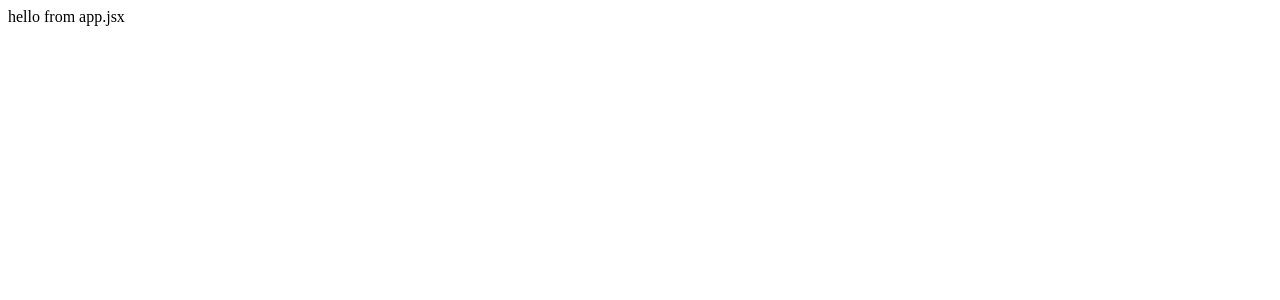
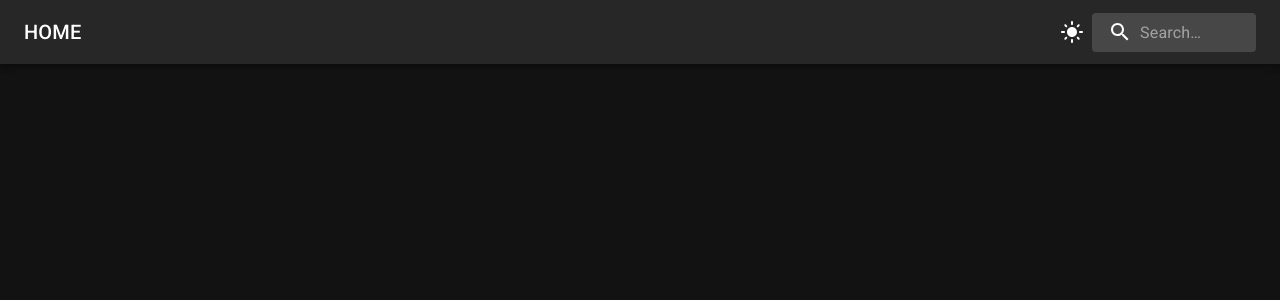
Before and after one commit to noah-delacruz/SceneIt, a React (Vite) app in the folder frontend/: page / in a window 1280 px wide. Shown: the top 300 px of the page. Built offline with nearby package versions, Linux system fonts and the light colour scheme.

Commit message:
Create navbar & dark mode toggle

```diff
--- /dev/null
+++ b/frontend/components/Home.jsx
@@ -0,0 +1,3 @@
+export default function Home(props) {
+    return <></>;
+}
--- /dev/null
+++ b/frontend/components/Navbar.jsx
@@ -0,0 +1,97 @@
+import * as React from "react";
+import { styled, alpha } from "@mui/material/styles";
+import AppBar from "@mui/material/AppBar";
+import Box from "@mui/material/Box";
+import Toolbar from "@mui/material/Toolbar";
+import IconButton from "@mui/material/IconButton";
+import Typography from "@mui/material/Typography";
+import InputBase from "@mui/material/InputBase";
+import MenuIcon from "@mui/icons-material/Menu";
+import SearchIcon from "@mui/icons-material/Search";
+import { Link } from "react-router-dom";
+import LightModeIcon from "@mui/icons-material/LightMode";
+import DarkModeIcon from "@mui/icons-material/DarkMode";
+
+const Search = styled("div")(({ theme }) => ({
+    position: "relative",
+    borderRadius: theme.shape.borderRadius,
+    backgroundColor: alpha(theme.palette.common.white, 0.15),
+    "&:hover": {
+        backgroundColor: alpha(theme.palette.common.white, 0.25),
+    },
+    marginLeft: 0,
+    width: "100%",
+    [theme.breakpoints.up("sm")]: {
+        marginLeft: theme.spacing(1),
+        width: "auto",
+    },
+}));
+
+const SearchIconWrapper = styled("div")(({ theme }) => ({
+    padding: theme.spacing(0, 2),
+    height: "100%",
+    position: "absolute",
+    pointerEvents: "none",
+    display: "flex",
+    alignItems: "center",
+    justifyContent: "center",
+}));
+
+const StyledInputBase = styled(InputBase)(({ theme }) => ({
+    color: "inherit",
+    width: "100%",
+    "& .MuiInputBase-input": {
+        padding: theme.spacing(1, 1, 1, 0),
+        // vertical padding + font size from searchIcon
+        paddingLeft: `calc(1em + ${theme.spacing(4)})`,
+        transition: theme.transitions.create("width"),
+        [theme.breakpoints.up("sm")]: {
+            width: "12ch",
+            "&:focus": {
+                width: "20ch",
+            },
+        },
+    },
+}));
+
+export default function Navbar(props) {
+    return (
+        <Box sx={{ flexGrow: 1 }}>
+            <AppBar position="static">
+                <Toolbar>
+                    <Typography
+                        variant="h6"
+                        noWrap
+                        component="div"
+                        sx={{
+                            flexGrow: 1,
+                            display: { xs: "none", sm: "block" },
+                        }}
+                    >
+                        <Link to="/" className="no-link-style">
+                            HOME
+                        </Link>
+                    </Typography>
+                    {props.darkMode ? (
+                        <LightModeIcon
+                            onClick={props.toggleDarkMode}
+                        ></LightModeIcon>
+                    ) : (
+                        <DarkModeIcon
+                            onClick={props.toggleDarkMode}
+                        ></DarkModeIcon>
+                    )}
+                    <Search>
+                        <SearchIconWrapper>
+                            <SearchIcon />
+                        </SearchIconWrapper>
+                        <StyledInputBase
+                            placeholder="Search…"
+                            inputProps={{ "aria-label": "search" }}
+                        />
+                    </Search>
+                </Toolbar>
+            </AppBar>
+        </Box>
+    );
+}
--- a/frontend/src/App.jsx
+++ b/frontend/src/App.jsx
@@ -1,5 +1,36 @@
+import { useState } from "react";
+import { BrowserRouter, Routes, Route } from "react-router-dom";
+import Home from "../components/Home";
+import "./app.css";
+import { ThemeProvider, createTheme } from "@mui/material/styles";
+import CssBaseline from "@mui/material/CssBaseline";
+import Navbar from "../components/Navbar";
+
 function App() {
-    return <>hello from app.jsx</>;
+    const [darkMode, setDarkMode] = useState(true);
+
+    const toggleDarkMode = () => {
+        console.log("toggleDarkmode clicked");
+        setDarkMode((prevMode) => !prevMode);
+    };
+
+    const darkTheme = createTheme({
+        palette: {
+            mode: darkMode ? "dark" : "light",
+        },
+    });
+
+    return (
+        <ThemeProvider theme={darkTheme}>
+            <CssBaseline />
+            <BrowserRouter>
+                <Navbar darkMode={darkMode} toggleDarkMode={toggleDarkMode} />
+                <Routes>
+                    <Route path="/" element={<Home />} />
+                </Routes>
+            </BrowserRouter>
+        </ThemeProvider>
+    );
 }
 
 export default App;
--- /dev/null
+++ b/frontend/src/app.css
@@ -0,0 +1,4 @@
+.no-link-style {
+    text-decoration: none;
+    color: inherit;
+}
--- a/frontend/src/main.jsx
+++ b/frontend/src/main.jsx
@@ -1,6 +1,10 @@
 import { StrictMode } from "react";
 import { createRoot } from "react-dom/client";
 import App from "./App.jsx";
+import "@fontsource/roboto/300.css";
+import "@fontsource/roboto/400.css";
+import "@fontsource/roboto/500.css";
+import "@fontsource/roboto/700.css";
 
 createRoot(document.getElementById("root")).render(
     <StrictMode>
```
Also changed, not shown: frontend/package.json (+8 -1 lines), 1 other file (tests, documents, lock files or other folders).
